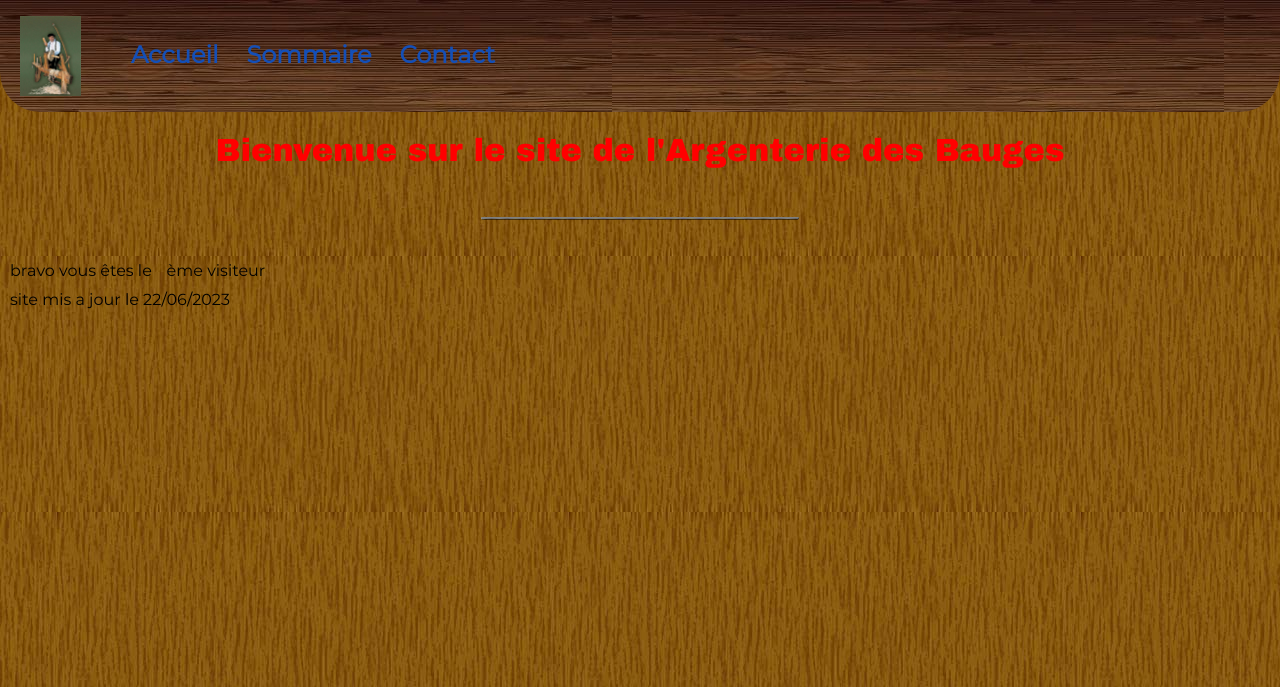
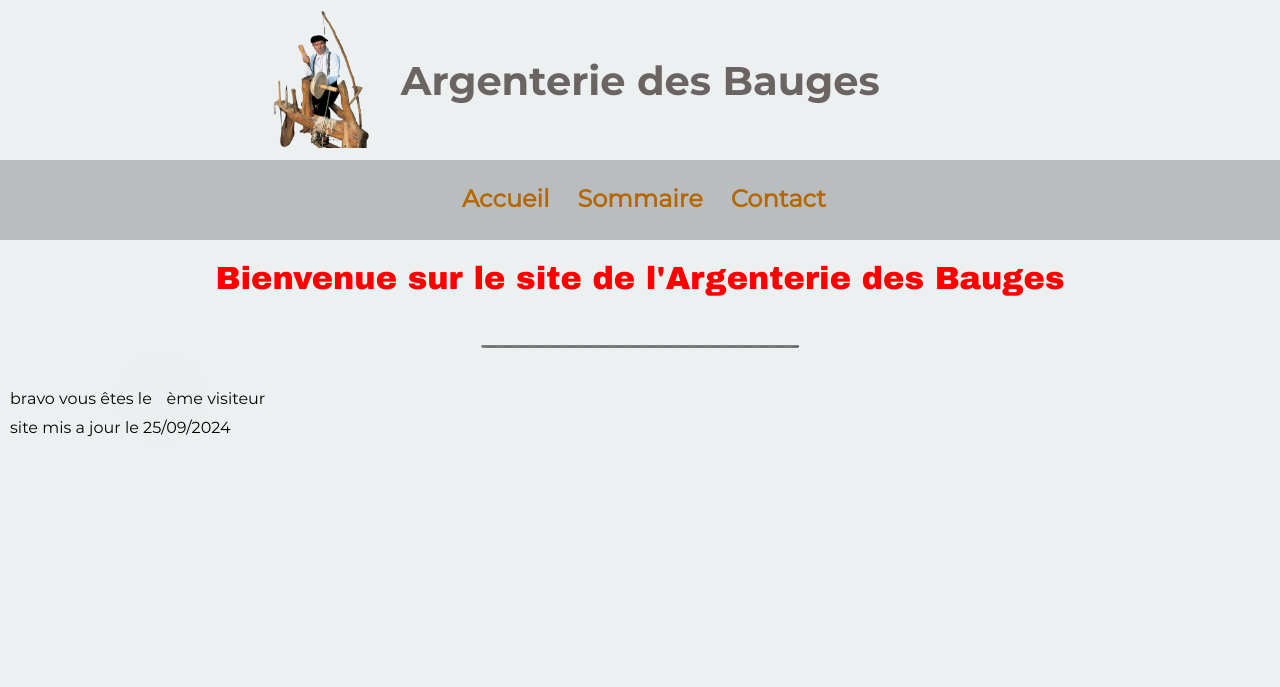
Before and after one commit to Liametekudasai/argenteriedesbauges, a PHP site: page / in a window 1280 px wide. Shown: the top 687 px of the page. Run offline with PHP 8.4, Linux system fonts and the light colour scheme.

Commit message:
maj de la barre de menu et abandon des fond d'ecran

```diff
--- a/CSS/general_layout.css
+++ b/CSS/general_layout.css
@@ -7,8 +7,8 @@
 		src: url("../assets/Montserrat-Bold.otf");
 }
 html{
-	/*background-color: #ecf0f1;*/
-	background-image: url(../assets/tutoriel-photoshop-texture-bois-03.jpg);
+	background-color: #ecf0f1;
+	/*background-image: url(../assets/tutoriel-photoshop-texture-bois-03.jpg);*/
 }
 strong{
 	font-family: 'Montserrat-Bold';
--- a/HTML/barre_de_menu.html
+++ b/HTML/barre_de_menu.html
@@ -17,29 +17,44 @@
                 margin: 0;
             }
 
-            #homeButtonImage{
-                height: 5em;
-                width: auto;
-                float: left;
-                padding: 1em 20px;
+            .titleBar{
+                height: 160px;
+                width: 100vw;
+                background-color: #ecf0f1;
+                display: flex;
+                flex-direction: row;
+                flex-wrap: nowrap;
+                align-items: center;
+                align-content: stretch;
+                justify-items: start;
+                justify-content: center;
+            }
+            #titleBarImage{
+                height: 140px;
+            }
+            #titleBarTitle{
+                font-family: "Montserrat-Bold";
+                font-size: 40px;
+                color: #6a6562;
+                padding-left: 30px;
+                margin-right: 130px;
             }
             .menuBar{
-                height: 7em;
-                width: 100%;
+                height: 80px;
+                width: 100vw;
                 background-color: #babdbe;
-                background-image: url(../assets/menubar_background.jpg);
-                border-radius: 0px 0px 40px 40px;
+                /* border-radius: 0px 0px 40px 40px; */
             }
             .menuBar ul{
-                margin: 0;
-                padding: 1em;
-                float: left;
-                z-index: 1000;
+                margin:0px;
+                padding:0px 0px 0px calc(50vw - 192px);
+                /* z-index: 1000; */
             }
             .menuBar ul li {
+                margin: 0px;
                 float: left;
                 list-style: none;
-                position: relative;
+                /* position: relative; */
             }
             .menuBar ul li a{
                 display: grid;
@@ -77,15 +92,19 @@
                 background-color: white;
             }
             .menuBar ul li a {
-                color: #144fb7;
+                color: #b66600;
                 font-weight: bold;
             }
 
         </style>
     </head>
     <body>
+        <nav class="titleBar">
+            <a href="../assets/couverture magazine.JPG" onclick="window.open(this.href, 'photo', 'height=300, width=400, top=0, left=100, toolbar=no, menubar=no, location=no, resizable=yes, scrollbars=yes, status=no'); return false;"><img src="../assets/couverture_magazine_detoure_rogne.png" id="titleBarImage"></a>
+            <h1 id="titleBarTitle">Argenterie des Bauges</h1>
+        </nav>
         <nav class="menuBar">
-            <a href="../assets/couverture magazine.JPG" onclick="window.open(this.href, 'photo', 'height=300, width=400, top=0, left=100, toolbar=no, menubar=no, location=no, resizable=yes, scrollbars=yes, status=no'); return false;"><img src="../assets/couverture magazine.JPG" id="homeButtonImage"></a>
+            <!--<img src="../assets/couverture magazine.JPG" id="homeButtonImage">-->
             <ul>
                 <li><a href="../index.php">Accueil</a></li>
                 <li><a href="#">Sommaire</a>
--- a/index.php
+++ b/index.php
@@ -21,6 +21,6 @@
         </div>
     <?php include "HTML/counter.html"?>
     <p>
-        site mis a jour le 22/06/2023
+        site mis a jour le 25/09/2024
     </p>
 </body>
```
Also changed, not shown: assets/couverture_magazine_detoure_rogne.png (added).
